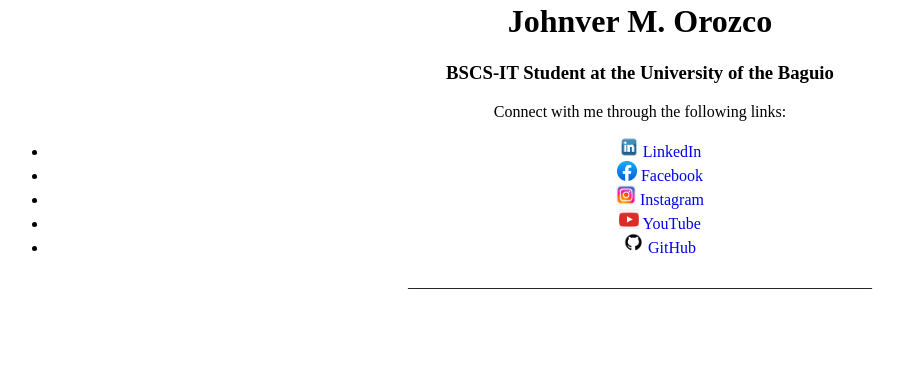
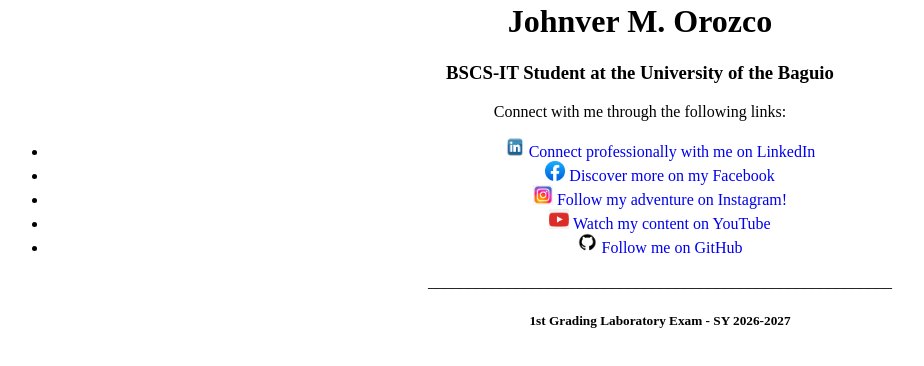
Before and after one commit to OrozcoJohnv/First-Grading-Examination, a plain HTML site: page index.html in a window 1280 px wide. Shown: the part 180-546 px from the top of the page, without its empty margins (0-924 px from the left). Drawn offline with Linux system fonts and the light colour scheme.

Commit message:
First-Grading-Exam Commit 2

```diff
--- a/index.html
+++ b/index.html
@@ -16,36 +16,38 @@
             <li>
                 <a href="https://www.linkedin.com/in/johnverorozco/" title="Follow me on LinkedIn" style="text-decoration: none;">
                     <img src="linkedIn.png" width="20" height="20">
-                    LinkedIn
+                    Connect professionally with me on LinkedIn
                 </a>
             </li>
              <li>
                 <a href="https://www.facebook.com/johnver.orozco/" title="Follow me on Facebook" style="text-decoration: none;">
                     <img src="facebook.png" width="20" height="20">
-                    Facebook
+                    Discover more on my Facebook
                 </a>
             </li>
             <li>
                 <a href="https://www.instagram.com/verrmosa/" title="Follow me on Instagram" style="text-decoration: none;">
                     <img src="instagram.png" width="20" height="20">
-                    Instagram
+                    Follow my adventure on Instagram!
                 </a>
             </li>
             <li>
                 <a href="https://www.youtube.com/in/@nhlanclips/" title="Follow me on YouTube" style="text-decoration: none;">
                     <img src="youtube.png" width="20" height="20">
-                    YouTube
+                    Watch my content on YouTube
                 </a>
             </li>
             <li>
                 <a href="https://www.github.com/in/OrozcoJohnv/" title="Follow me on GitHub" style="text-decoration: none;">
                     <img src="github.png" width="20" height="20">
-                    GitHub
+                    Follow me on GitHub
                 </a>
             </li>
+
+            <p>__________________________________________________________</p>
+        <h5>1st Grading Laboratory Exam - SY 2026-2027</h5>
         </ul>
 
-        <p>__________________________________________________________</p>
     </div>
 </body>
 </html>
```
